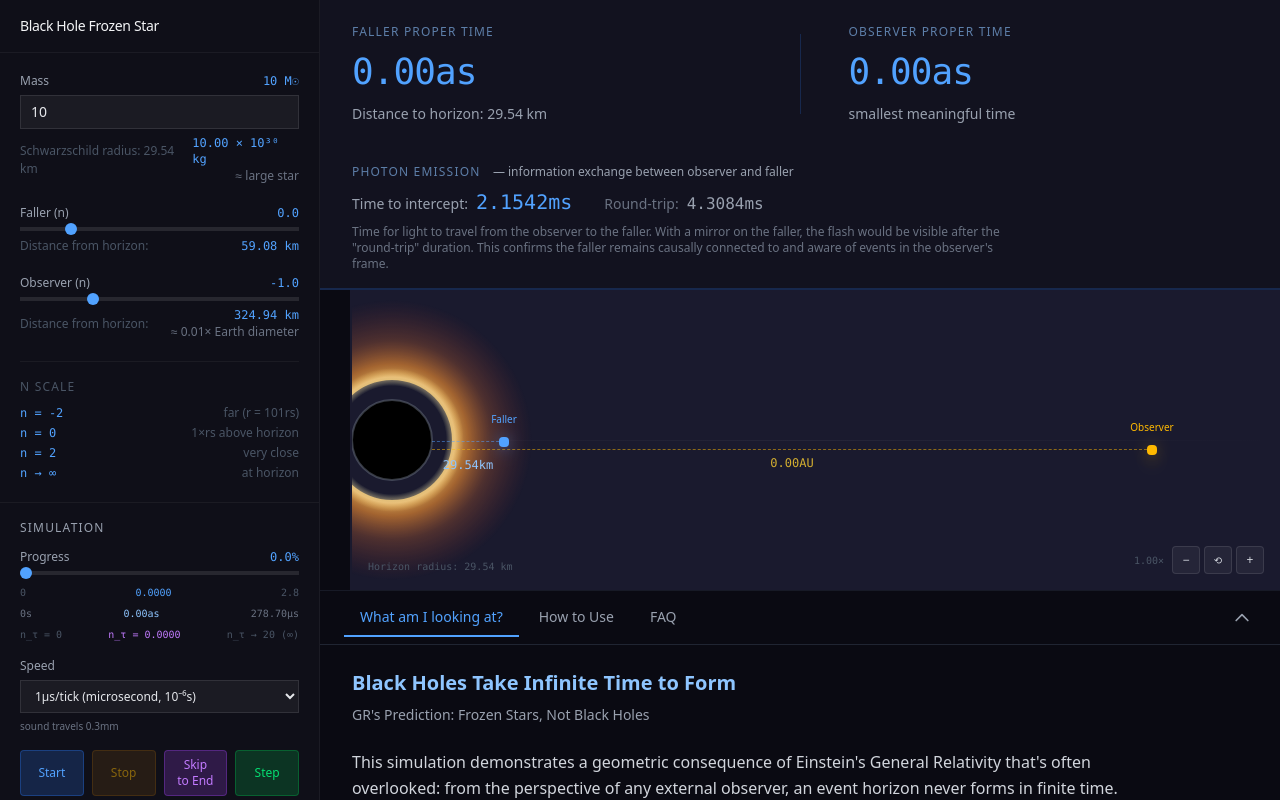
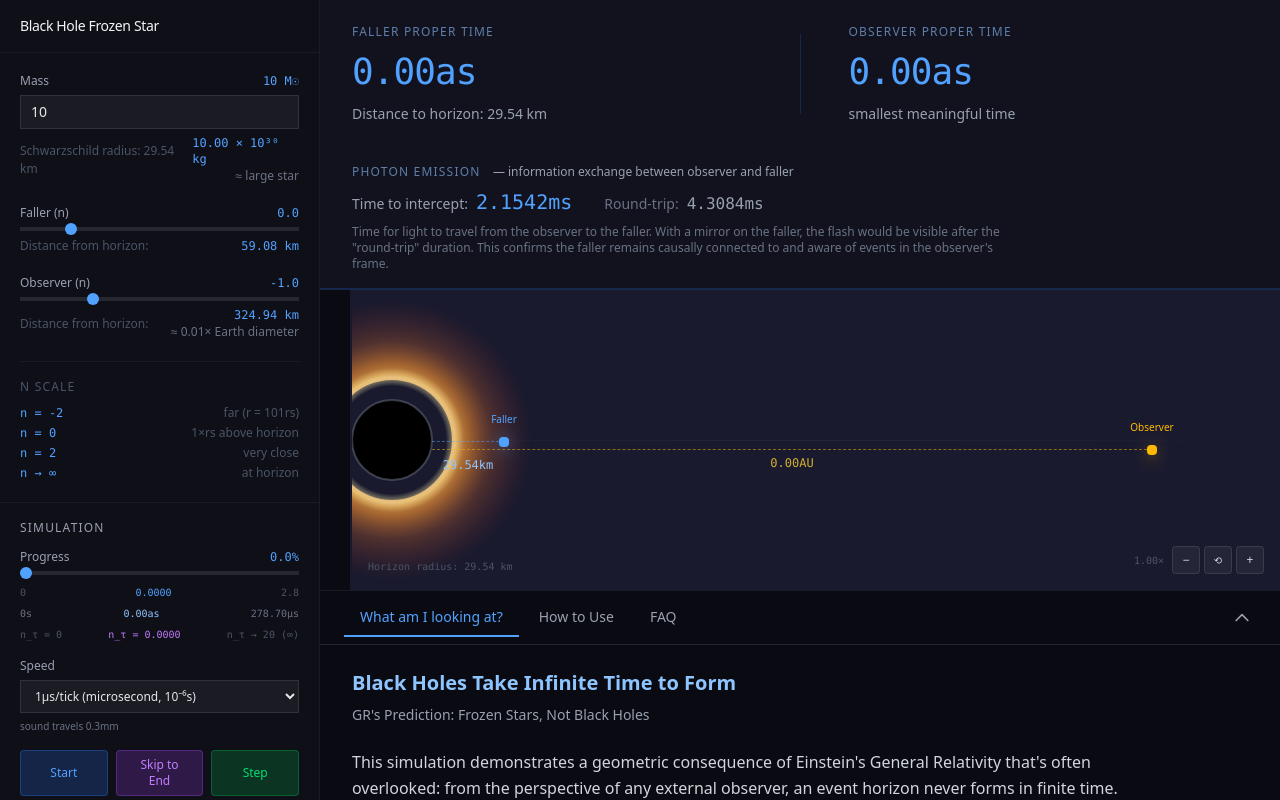
Before and after one commit to mvelinsky/frozen-stars, a Vue app: page / in a window 1280 px wide. Built offline with nearby package versions, Linux system fonts and the light colour scheme.

Commit message:
only start or stop

```diff
--- a/src/components/SimulationControls.vue
+++ b/src/components/SimulationControls.vue
@@ -475,16 +475,16 @@ onUnmounted(() => {
     <!-- Control Buttons -->
     <div class="flex gap-2">
       <button
+        v-if="!isRunning"
         @click="start"
-        :disabled="isRunning"
-        class="flex-1 px-3 py-1.5 text-xs font-medium bg-blue-500/20 text-blue-400 border border-blue-500/30 rounded hover:bg-blue-500/30 disabled:opacity-50 disabled:cursor-not-allowed transition-colors"
+        class="flex-1 px-3 py-1.5 text-xs font-medium bg-blue-500/20 text-blue-400 border border-blue-500/30 rounded hover:bg-blue-500/30 transition-colors"
       >
         Start
       </button>
       <button
+        v-if="isRunning"
         @click="stop"
-        :disabled="!isRunning"
-        class="flex-1 px-3 py-1.5 text-xs font-medium bg-amber-500/20 text-amber-400 border border-amber-500/30 rounded hover:bg-amber-500/30 disabled:opacity-50 disabled:cursor-not-allowed transition-colors"
+        class="flex-1 px-3 py-1.5 text-xs font-medium bg-amber-500/20 text-amber-400 border border-amber-500/30 rounded hover:bg-amber-500/30 transition-colors"
       >
         Stop
       </button>
```
